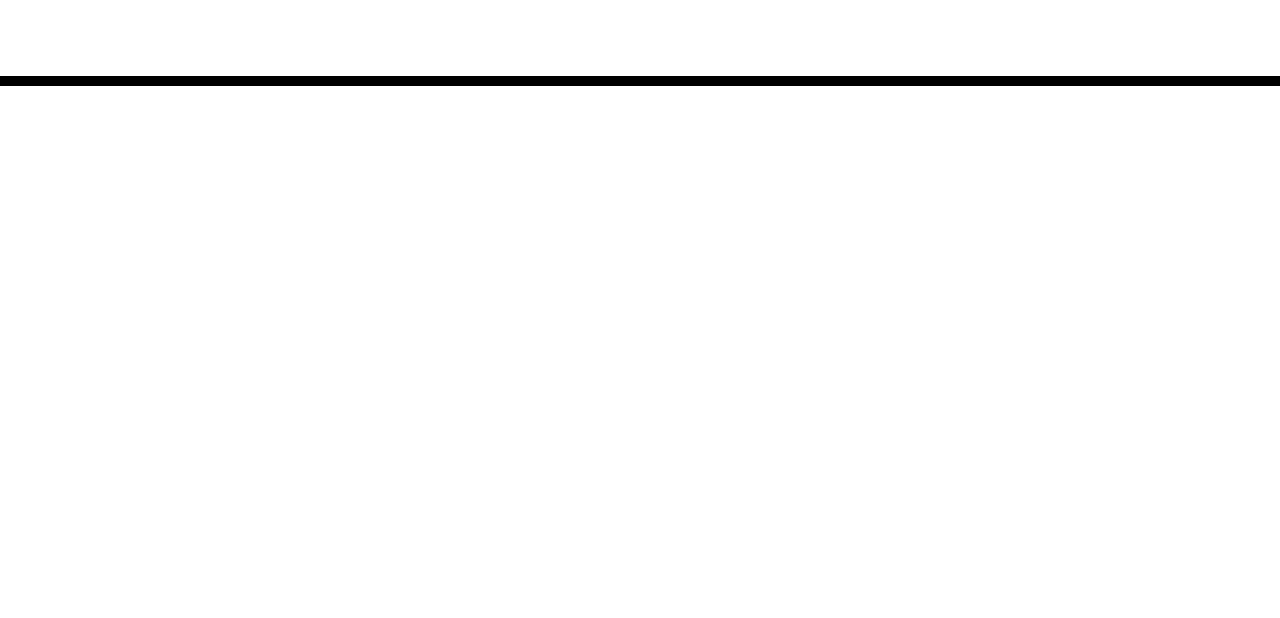
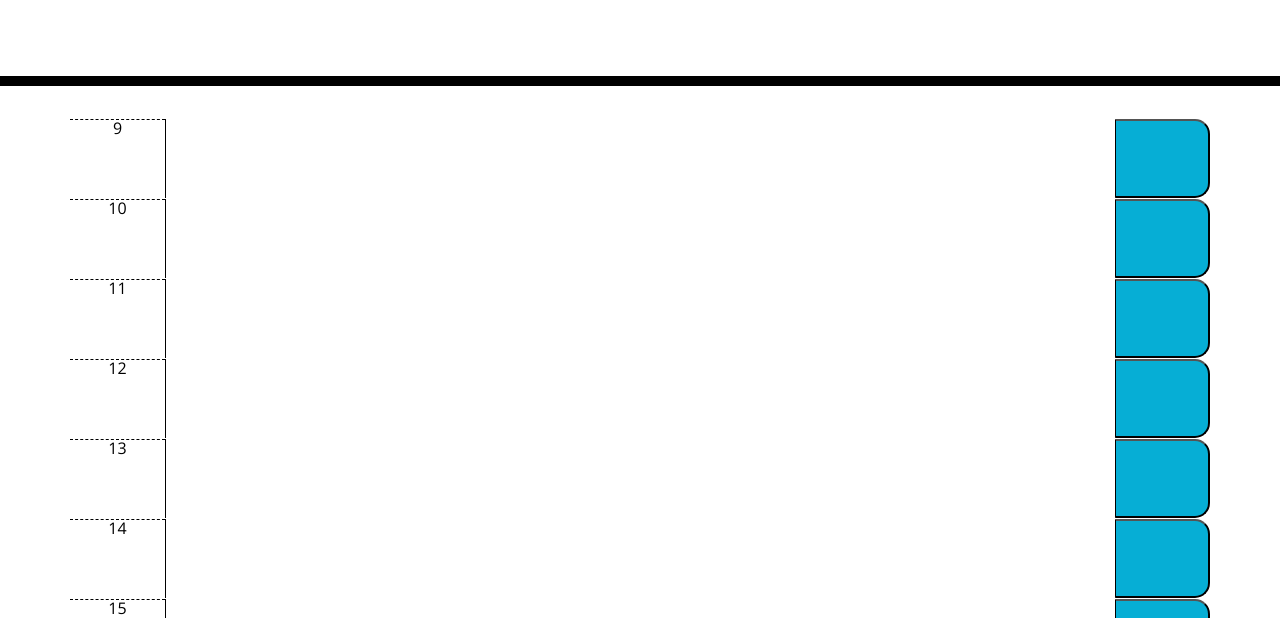
Before and after one commit to aimeecesler/work-day-scheduler, a plain HTML site: page index.html in a window 1280 px wide. Shown: the part 182-800 px from the top of the page. Drawn offline with nearby package versions, Linux system fonts and the light colour scheme.

Commit message:
added for loop for initial table setup with hours in an array

```diff
--- a/index.html
+++ b/index.html
@@ -28,12 +28,11 @@
       <p class="lead">A simple calendar app for scheduling your work day</p>
       <p id="currentDay" class="lead"></p>
     </header>
-    <div class="container">
+    <div class="container" id="time-container">
       <!-- Timeblocks go here -->
     </div>
-
     <script src="https://code.jquery.com/jquery-3.4.1.min.js"></script>
+    <script src="https://cdnjs.cloudflare.com/ajax/libs/moment.js/2.24.0/moment.min.js"></script>
     <script src="script.js"></script>
-    <script src="https://cdnjs.cloudflare.com/ajax/libs/moment.js/2.24.0/moment.min.js"></script>
   </body>
 </html>
--- a/script.js
+++ b/script.js
@@ -0,0 +1,18 @@
+$(document).ready(function () {
+
+var timeContainer = $("#time-container");
+var hours = [9,10,11,12,13,14,15,16,17];
+
+for (var i = 0; i < hours.length; i++){
+var timeRow = $("<div>").attr("class","row time-block");
+var hour = $("<div>").attr("class","hour col-sm-1");
+hour.text(hours[i]);
+var textArea = $("<textarea>").attr("class","col-sm-10");
+var saveBtn = $("<button>").attr("class","saveBtn col-sm-1");
+timeRow.append(hour, textArea, saveBtn);
+timeContainer.append(timeRow);
+console.log(i);
+console.log(hours[i]);
+};
+
+});
```
